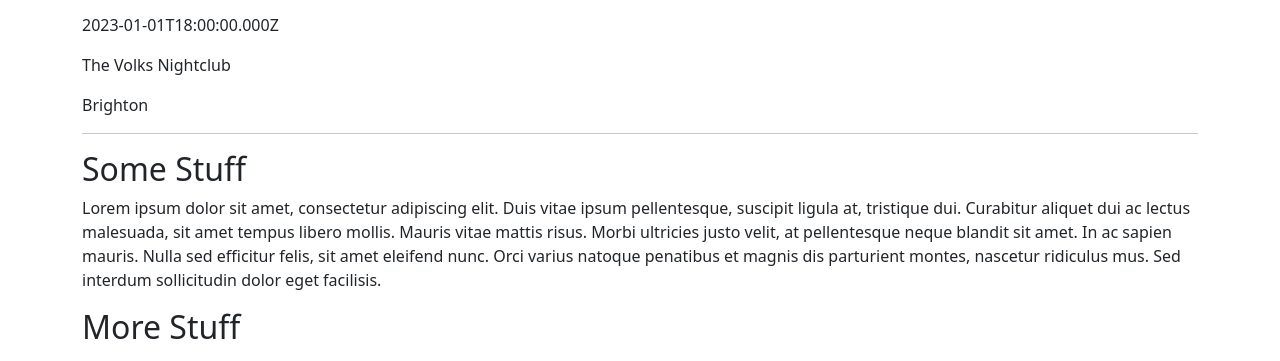
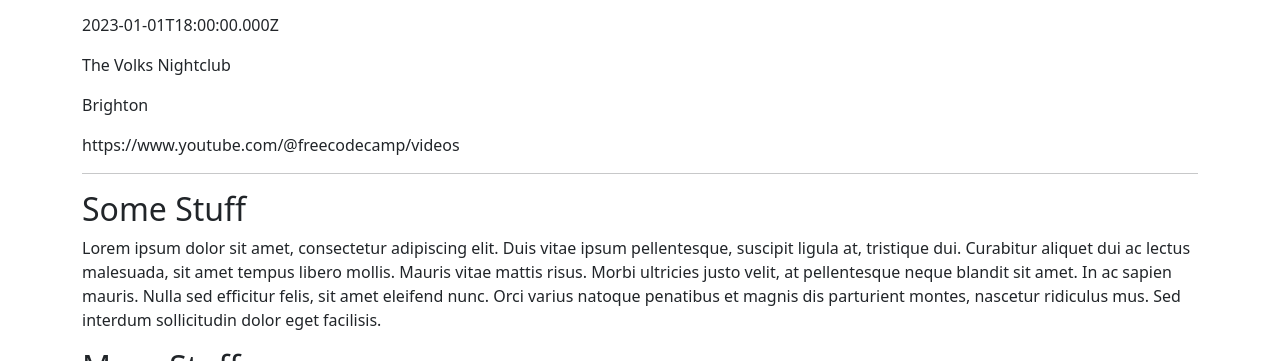
Before and after one commit to badytouray/musicallnight.co.uk, a Gatsby site: page /events/2023-02-01-my-first-event in a window 1280 px wide. Shown: the part 739-1100 px from the top of the page. Built offline with nearby package versions, Linux system fonts and the light colour scheme; Gatsby itself is replaced by a stand-in of ours.

Commit message:
add event link

```diff
--- a/src/content/events/2023-02-01-my-first-event.md
+++ b/src/content/events/2023-02-01-my-first-event.md
@@ -6,6 +6,7 @@
 date: 2023-01-01 18:00:00
 venue: The Volks Nightclub
 location: Brighton
+ticket: 'https://www.youtube.com/@freecodecamp/videos'
 ---
 
 ## Some Stuff
--- a/src/templates/events.jsx
+++ b/src/templates/events.jsx
@@ -19,6 +19,7 @@
         <p>{frontmatter?.date}</p>
         <p>{frontmatter?.venue}</p>
         <p>{frontmatter?.location}</p>
+        <p>{frontmatter?.ticket}</p>
         <hr />
 
         <div dangerouslySetInnerHTML={{ __html: html }} />
@@ -48,6 +49,7 @@
         date
         venue
         location
+        ticket
       }
     }
   }
```
